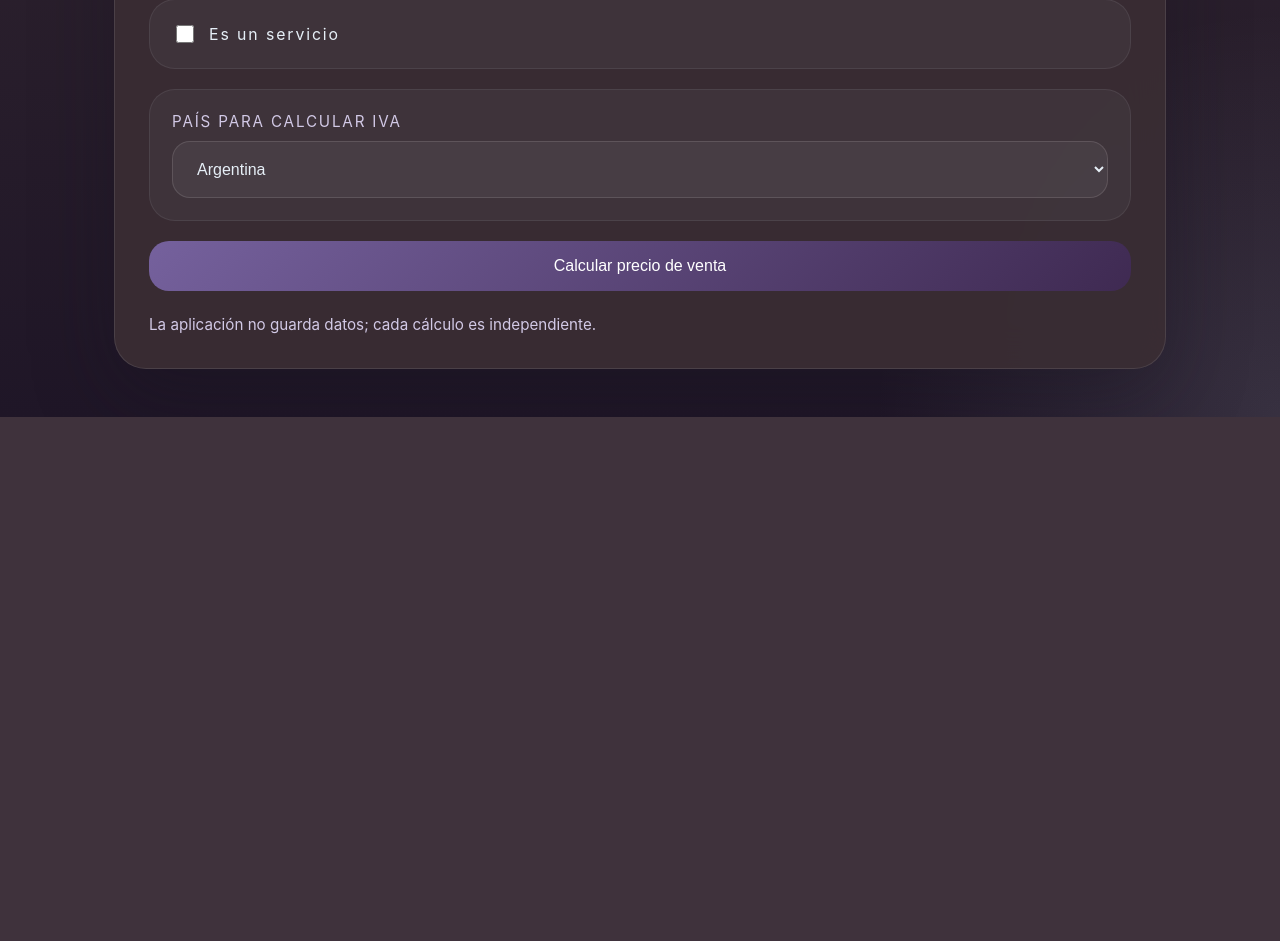
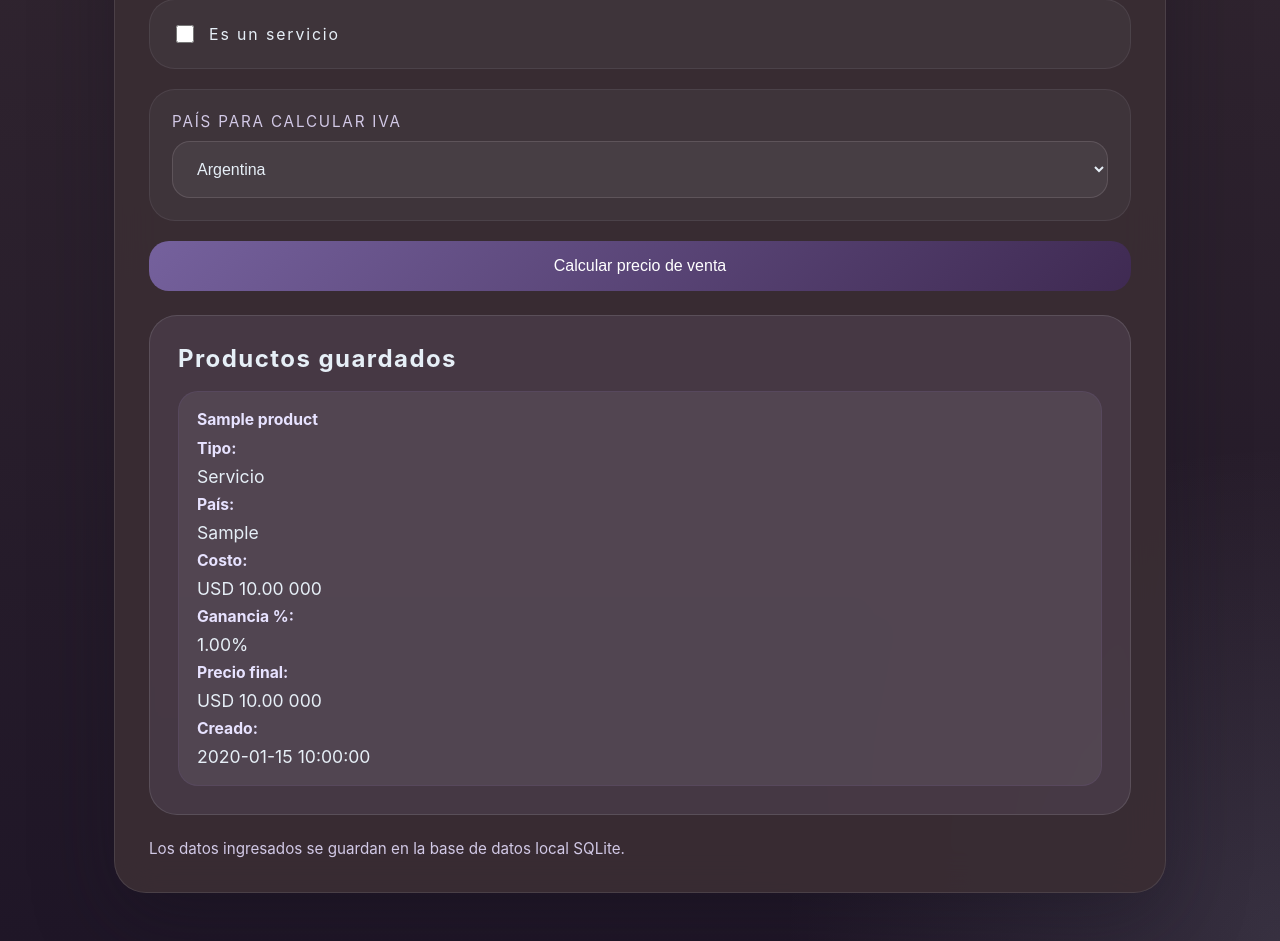
Before and after one commit to MINOSz-sc/NENENQUIS, a Flask app: page / in a window 1280 px wide. Shown: the part 697-1638 px from the top of the page. Before the commit the page ends 1114 px from the top, so only its background shows below. Run offline with Flask 2, Linux system fonts and the light colour scheme; tables that the repository leaves empty hold one stand-in row (values such as "Sample post").

Commit message:
ESPEREMOS QUE FUNCIONE

```diff
--- a/app.py
+++ b/app.py
@@ -1,31 +1,78 @@
-from flask import Flask, render_template, request
+import os
+import sqlite3
+from datetime import datetime
+from flask import Flask, render_template, request, g
 
 app = Flask(__name__)
 
+DB_PATH = os.path.join(os.path.dirname(__file__), 'products.db')
+
 IVA_RATES = {
-    "Argentina": 0.21,
-    "México": 0.16,
-    "España": 0.21,
-    "Colombia": 0.19,
-    "Chile": 0.19,
-    "Perú": 0.18,
-    "Otros": 0.21,
+    'Argentina': 0.21,
+    'México': 0.16,
+    'España': 0.21,
+    'Colombia': 0.19,
+    'Chile': 0.19,
+    'Perú': 0.18,
+    'Otros': 0.21,
 }
 
 CURRENCY_BY_COUNTRY = {
-    "Argentina": {"symbol": "$", "code": "ARS", "name": "Peso argentino"},
-    "México": {"symbol": "$", "code": "MXN", "name": "Peso mexicano"},
-    "España": {"symbol": "€", "code": "EUR", "name": "Euro"},
-    "Colombia": {"symbol": "$", "code": "COP", "name": "Peso colombiano"},
-    "Chile": {"symbol": "$", "code": "CLP", "name": "Peso chileno"},
-    "Perú": {"symbol": "S/", "code": "PEN", "name": "Sol peruano"},
-    "Otros": {"symbol": "$", "code": "USD", "name": "Dólar estadounidense"},
+    'Argentina': {'symbol': '$', 'code': 'ARS', 'name': 'Peso argentino'},
+    'México': {'symbol': '$', 'code': 'MXN', 'name': 'Peso mexicano'},
+    'España': {'symbol': '€', 'code': 'EUR', 'name': 'Euro'},
+    'Colombia': {'symbol': '$', 'code': 'COP', 'name': 'Peso colombiano'},
+    'Chile': {'symbol': '$', 'code': 'CLP', 'name': 'Peso chileno'},
+    'Perú': {'symbol': 'S/', 'code': 'PEN', 'name': 'Sol peruano'},
+    'Otros': {'symbol': '$', 'code': 'USD', 'name': 'Dólar estadounidense'},
 }
+
+CREATE_TABLE_SQL = '''
+CREATE TABLE IF NOT EXISTS products (
+    id INTEGER PRIMARY KEY AUTOINCREMENT,
+    product_name TEXT NOT NULL,
+    cost REAL NOT NULL,
+    profit_pct REAL NOT NULL,
+    country TEXT NOT NULL,
+    is_service INTEGER NOT NULL DEFAULT 0,
+    iva_rate REAL NOT NULL,
+    profit_amount REAL NOT NULL,
+    base_price REAL NOT NULL,
+    iva_amount REAL NOT NULL,
+    final_price REAL NOT NULL,
+    currency_code TEXT NOT NULL,
+    currency_symbol TEXT NOT NULL,
+    created_at TEXT NOT NULL
+);
+'''
+
+
+def get_db_connection():
+    conn = getattr(g, '_database', None)
+    if conn is None:
+        conn = sqlite3.connect(DB_PATH)
+        conn.row_factory = sqlite3.Row
+        g._database = conn
+    return conn
+
+
+@app.teardown_appcontext
+def close_connection(exception):
+    conn = getattr(g, '_database', None)
+    if conn is not None:
+        conn.close()
+
+
+def init_db():
+    conn = sqlite3.connect(DB_PATH)
+    conn.execute(CREATE_TABLE_SQL)
+    conn.commit()
+    conn.close()
+
 
 @app.route('/', methods=['GET', 'POST'])
 def index():
     result = None
-    iva_rate = None
     if request.method == 'POST':
         try:
             product_name = request.form.get('product_name', '').strip()
@@ -56,12 +103,40 @@ def index():
                 'currency_name': currency['name'],
                 'product_type': 'Servicio' if is_service else 'Producto',
             }
+
+            conn = get_db_connection()
+            conn.execute(
+                '''INSERT INTO products (
+                    product_name, cost, profit_pct, country, is_service,
+                    iva_rate, profit_amount, base_price, iva_amount,
+                    final_price, currency_code, currency_symbol, created_at
+                ) VALUES (?, ?, ?, ?, ?, ?, ?, ?, ?, ?, ?, ?, ?)''',
+                (
+                    result['product_name'],
+                    result['cost'],
+                    result['profit_pct'],
+                    result['country'],
+                    int(is_service),
+                    iva_rate,
+                    result['profit_amount'],
+                    result['base_price'],
+                    result['iva_amount'],
+                    result['final_price'],
+                    result['currency_code'],
+                    result['currency_symbol'],
+                    datetime.utcnow().isoformat(sep=' ', timespec='seconds'),
+                ),
+            )
+            conn.commit()
         except ValueError:
             result = {'error': 'Por favor ingresa valores numéricos válidos para costo y porcentaje.'}
 
-    return render_template('index.html', result=result, iva_rates=IVA_RATES)
+    conn = get_db_connection()
+    products = conn.execute('SELECT * FROM products ORDER BY created_at DESC').fetchall()
+    return render_template('index.html', result=result, iva_rates=IVA_RATES, products=products)
+
 
 if __name__ == '__main__':
-    import os
+    init_db()
     port = int(os.environ.get('PORT', 5000))
     app.run(host='0.0.0.0', port=port, debug=False)
--- /dev/null
+++ b/schema.sql
@@ -0,0 +1,19 @@
+-- Estructura de la base de datos para la tabla de productos
+-- Esta definición está en formato MySQL compatible.
+
+CREATE TABLE products (
+  id INT AUTO_INCREMENT PRIMARY KEY,
+  product_name VARCHAR(255) NOT NULL,
+  cost DECIMAL(12,2) NOT NULL,
+  profit_pct DECIMAL(7,2) NOT NULL,
+  country VARCHAR(100) NOT NULL,
+  is_service TINYINT(1) NOT NULL DEFAULT 0,
+  iva_rate DECIMAL(5,4) NOT NULL,
+  profit_amount DECIMAL(12,2) NOT NULL,
+  base_price DECIMAL(12,2) NOT NULL,
+  iva_amount DECIMAL(12,2) NOT NULL,
+  final_price DECIMAL(12,2) NOT NULL,
+  currency_code VARCHAR(10) NOT NULL,
+  currency_symbol VARCHAR(5) NOT NULL,
+  created_at DATETIME NOT NULL
+);
--- a/templates/index.html
+++ b/templates/index.html
@@ -295,7 +295,30 @@
           {% endif %}
         {% endif %}
 
-        <div class="footer">La aplicación no guarda datos; cada cálculo es independiente.</div>
+        <div class="result-card" style="margin-top: 24px;">
+          <h2>Productos guardados</h2>
+          {% if products %}
+            <div class="result-grid" style="grid-template-columns: 1fr; gap: 12px;">
+              {% for product in products %}
+                <div class="result-item" style="padding: 18px;">
+                  <strong>{{ product['product_name'] }}</strong>
+                  <div style="margin-top: 10px; display: grid; gap: 8px; font-size: 0.95rem; color: var(--text);">
+                    <span><strong>Tipo:</strong> {{ 'Servicio' if product['is_service'] else 'Producto' }}</span>
+                    <span><strong>País:</strong> {{ product['country'] }}</span>
+                    <span><strong>Costo:</strong> {{ product['currency_symbol'] }} {{ '%.2f' | format(product['cost']) }} {{ product['currency_code'] }}</span>
+                    <span><strong>Ganancia %:</strong> {{ '%.2f' | format(product['profit_pct']) }}%</span>
+                    <span><strong>Precio final:</strong> {{ product['currency_symbol'] }} {{ '%.2f' | format(product['final_price']) }} {{ product['currency_code'] }}</span>
+                    <span><strong>Creado:</strong> {{ product['created_at'] }}</span>
+                  </div>
+                </div>
+              {% endfor %}
+            </div>
+          {% else %}
+            <div class="note">Aún no hay productos guardados. Ingresa uno para que aparezca aquí.</div>
+          {% endif %}
+        </div>
+
+        <div class="footer">Los datos ingresados se guardan en la base de datos local SQLite.</div>
       </div>
     </div>
     <script>
```
